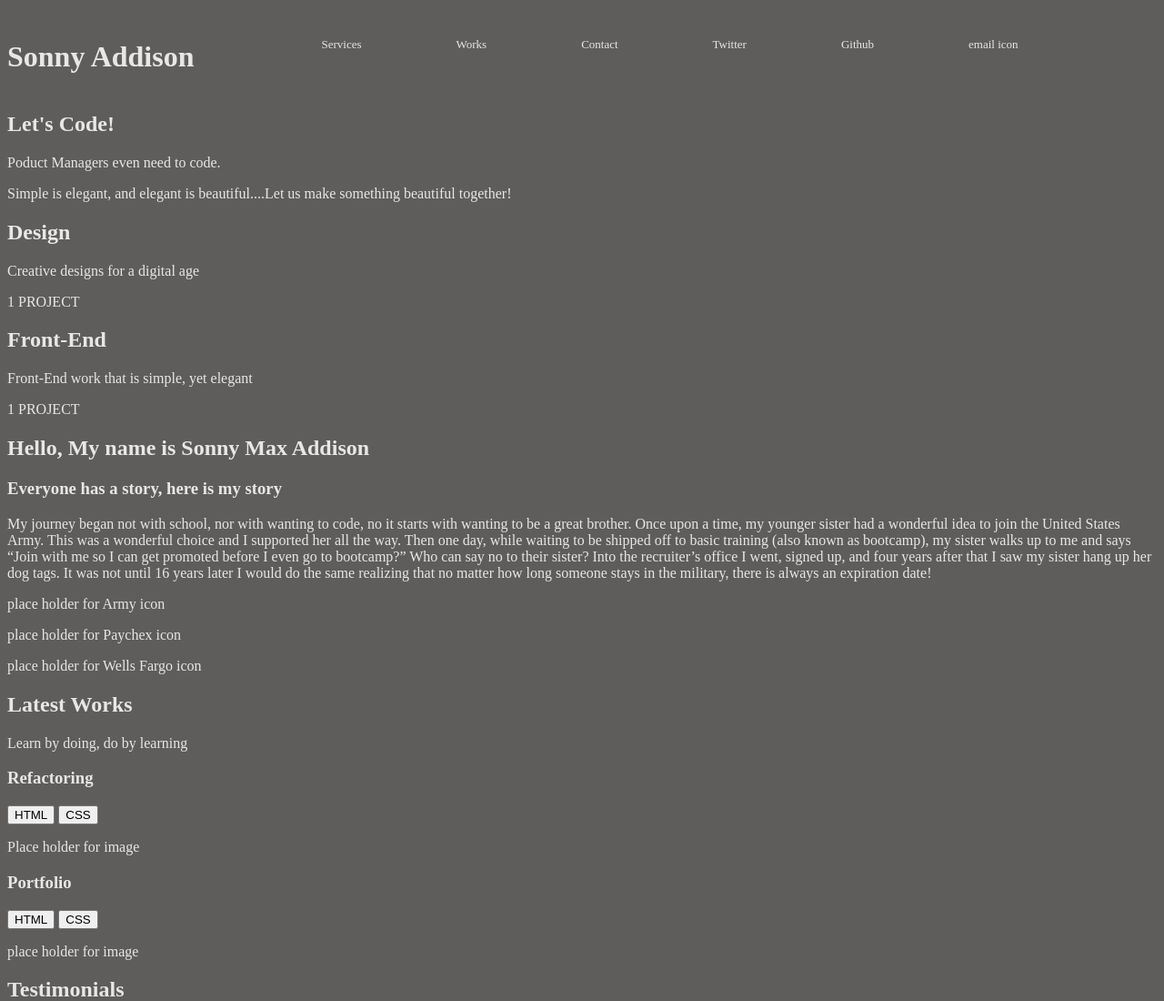
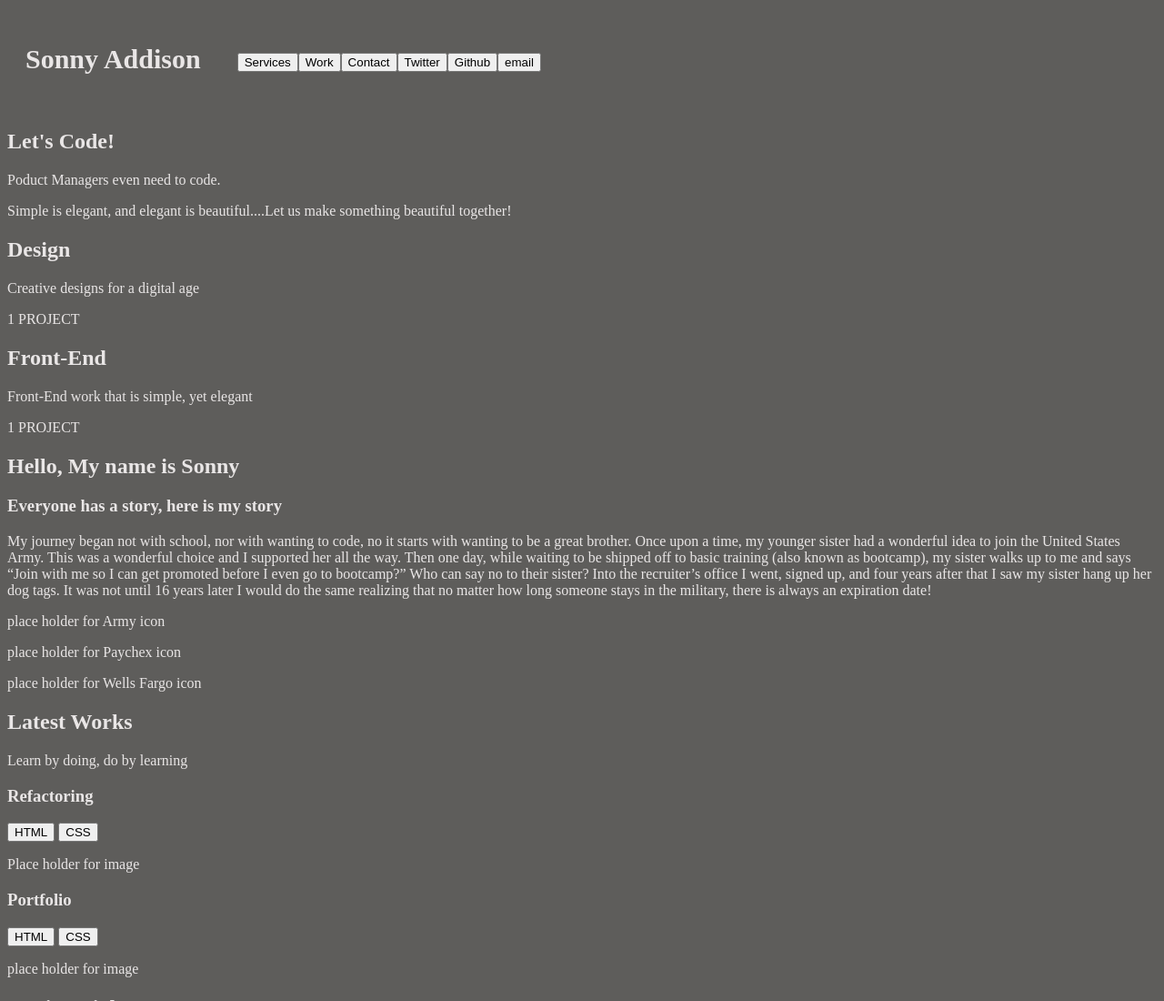
Before and after one commit to SonnyAddison/Portfolio, a plain HTML site: page index.html in a window 1280 px wide. Shown: the top 1100 px of the page at 91% size. Drawn offline with Linux system fonts and the light colour scheme.

Commit message:
Added CSS Code

```diff
--- a/assets/stlye.css
+++ b/assets/stlye.css
@@ -1,3 +1,4 @@
+/* Set up the body formating */
 body {
     font-size: 16px;
     display: flex;
@@ -6,15 +7,21 @@ body {
     background-color: #5e5d5b;
     color: rgb(233, 230, 230);
 }
-.align {
-    display: inline-flex;
-    flex-wrap: wrap;
+header {
+    display: flex;
+    padding: 20px;
+}
+header h1 {
+       font-size: 30px;
+}
+header nav {
+    float: right;
+}
+header nav ul {
     padding-top: 15px;
     margin-right: 20px;
-
+    display: inline-flex;
+    float: right;
+    font-size: 15px;
+    list-style-type: none;
 }
-nav ul li {
-    display: inline-block;
-    margin-left: 100px;
-    font-size: 13px;
-}
--- a/index.html
+++ b/index.html
@@ -9,19 +9,18 @@
 </head>
 <body>
     <!-- Header -->
-    <header class="align">
+    <header>
         <h1>Sonny Addison</h1>
     <!-- Navbar -->
-        <nav class="left">
+        <nav>
             <ul>
-                <li>Services</li>
-                <li>Works</li>
-                <li>Contact</li>
-                <li>Twitter</li>
-                <li>Github</li>
-                <li>email icon</li>
+                <li><a href="#Design"><button>Services</button></a></li>
+                <li><a href="#Latest-Works"><button>Work</button></a></li>
+                <li><a href="#So-hello"><button>Contact</button</a></li>
+                <li><a href="https://twitter.com/sonny_addison"><button>Twitter</button></a></li>
+                <li><a href="https://github.com/SonnyAddison"><button>Github</button></a></li>
+                <li><a href="mailto:sonny.m.addison@hotmail.com"><button>email</button></a></li>
             </ul>
-
         </nav>
     </header>
     <!-- Body -->
@@ -46,7 +45,7 @@
             </div>
         <!-- Personal Story -->
             <div>
-                <h2>Hello, My name is Sonny Max Addison</h2>
+                <h2>Hello, My name is Sonny</h2>
                 <h3>Everyone has a story, here is my story</h3>
                 <p>My journey began not with school, nor with wanting to code, no it starts with wanting to be a great brother.  Once upon a time, my younger sister had a wonderful idea to join the United States Army. This was a wonderful choice and I supported her all the way.  Then one day, while waiting to be shipped off to basic training (also known as bootcamp), my sister walks up to me and says “Join with me so I can get promoted before I even go to bootcamp?”
                     Who can say no to their sister? Into the recruiter’s office I went, signed up, and four years after that I saw my sister hang up her dog tags. It was not until 16 years later I would do the same realizing that no matter how long someone stays in the military, there is always an expiration date!
```
